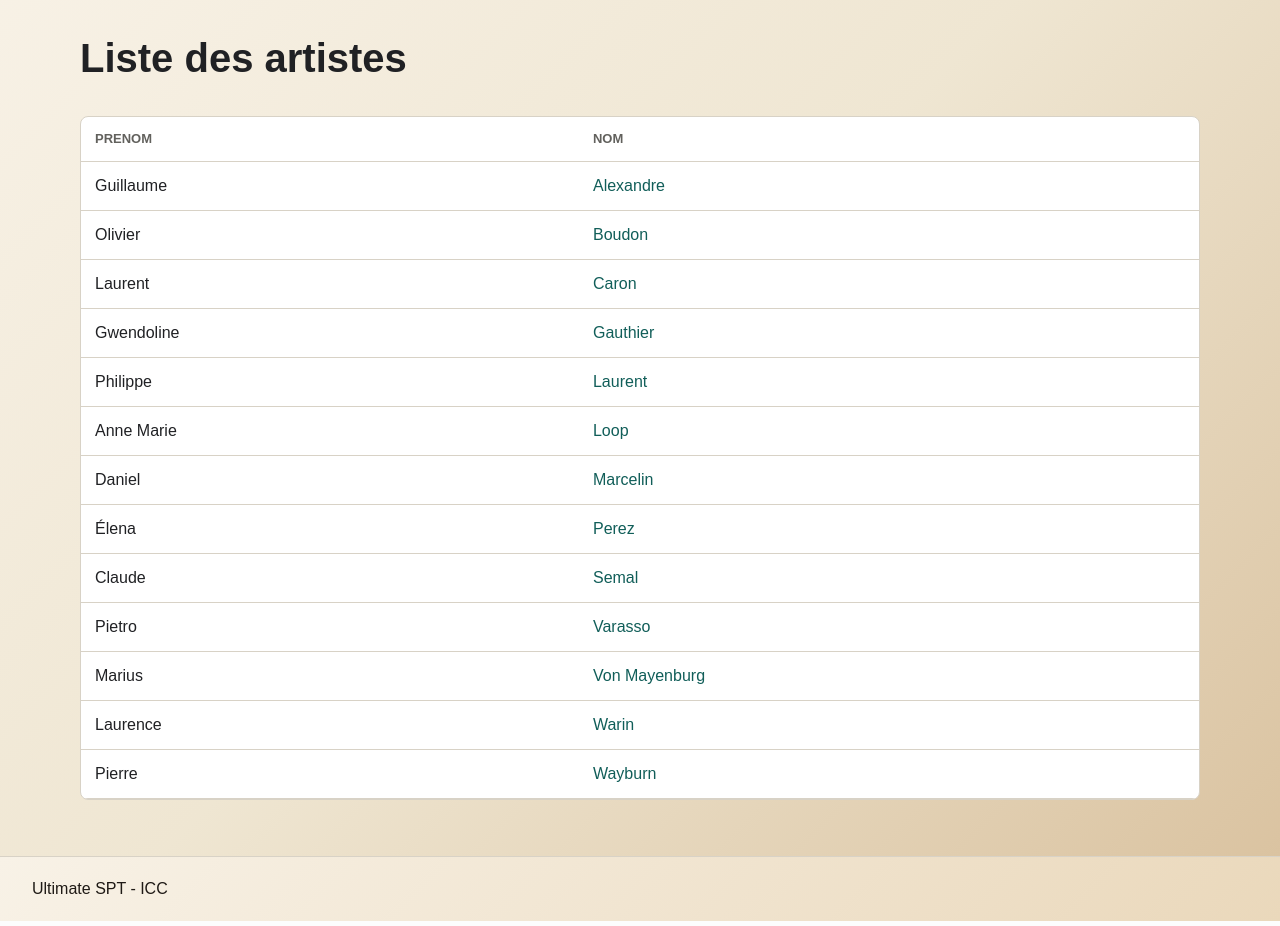
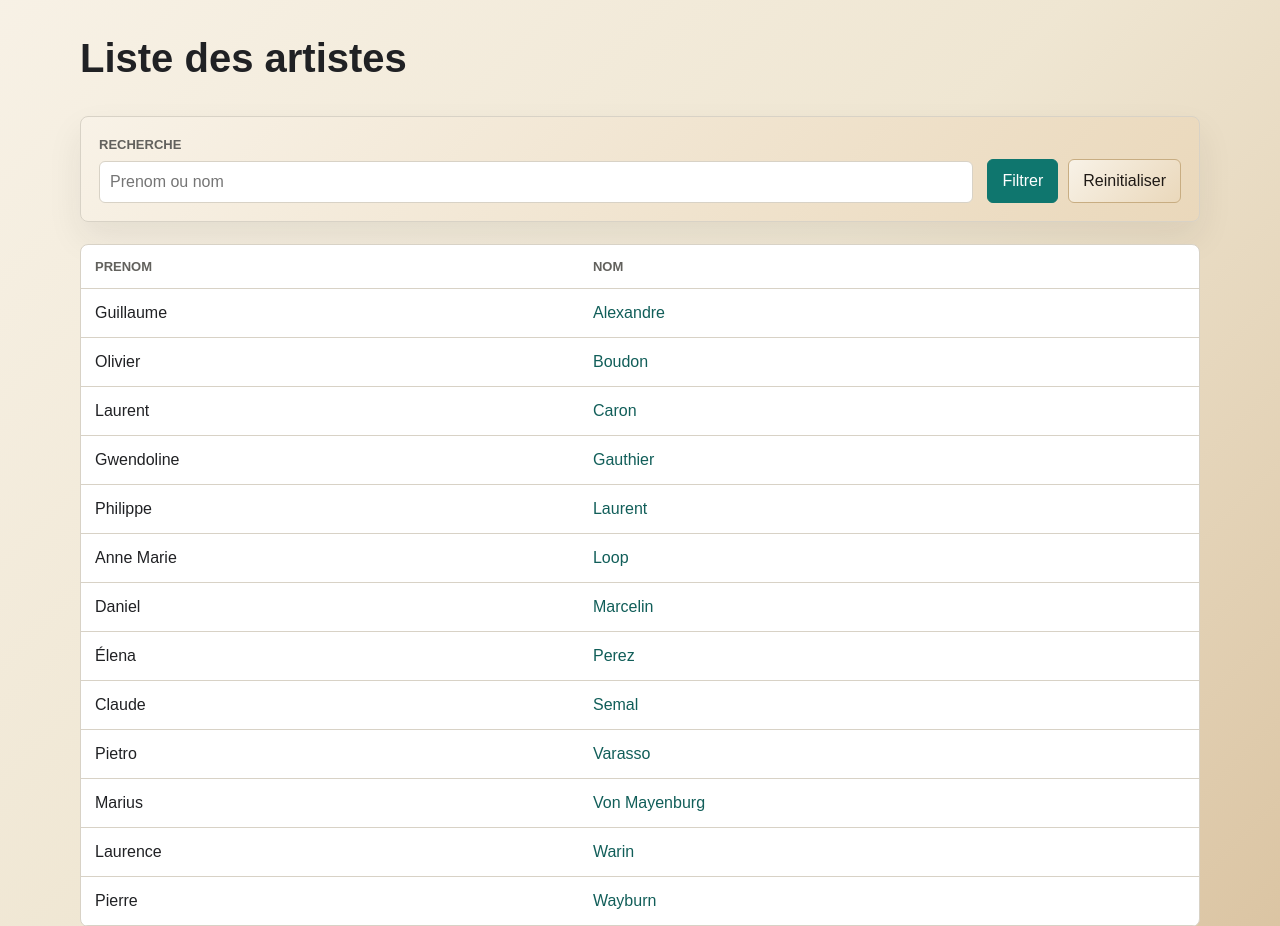
Before and after one commit to Dimson4448/reservationsDjango, a Django app: page /catalogue/artist/ in a window 1280 px wide. Shown: the part 81-1007 px from the top of the page. Run offline with Django 5.2, Linux system fonts and the light colour scheme; data comes from the database, SQL or seed files in the repository; parts of the project's set-up code (start-up, migrations or seed data) failed here and were passed over.

Commit message:
Add artist listing search

```diff
--- a/catalogue/static/catalogue/css/app.css
+++ b/catalogue/static/catalogue/css/app.css
@@ -225,6 +225,10 @@ input[type="submit"] {
 .filter-bar label {
     display: grid;
     gap: 6px;
+}
+
+.filter-bar.compact {
+    grid-template-columns: minmax(220px, 1fr) auto;
 }
 
 .filter-bar span {
--- a/catalogue/templates/artist/index.html
+++ b/catalogue/templates/artist/index.html
@@ -11,6 +11,17 @@
         <a class="button button-primary" href="{% url 'catalogue:artist-create' %}">Ajouter</a>
     {% endif %}
 </section>
+
+<form class="filter-bar compact" method="get">
+    <label>
+        <span>Recherche</span>
+        <input type="search" name="q" value="{{ query }}" placeholder="Prenom ou nom">
+    </label>
+    <div class="filter-actions">
+        <button class="button button-primary" type="submit">Filtrer</button>
+        <a class="button" href="{% url 'catalogue:artist-index' %}">Reinitialiser</a>
+    </div>
+</form>
 
 <div class="table-wrap">
     <table>
--- a/catalogue/views/artist.py
+++ b/catalogue/views/artist.py
@@ -1,5 +1,6 @@
 from django.contrib import messages
 from django.contrib.auth.decorators import login_required, permission_required
+from django.db.models import Q
 from django.shortcuts import get_object_or_404, redirect, render
 
 from catalogue.forms import ArtistForm
@@ -7,10 +8,17 @@ from catalogue.models import Artist
 
 
 def index(request):
+    query = request.GET.get("q", "").strip()
     artists = Artist.objects.all().order_by("lastname", "firstname")
+    if query:
+        artists = artists.filter(
+            Q(firstname__icontains=query)
+            | Q(lastname__icontains=query)
+        )
     return render(request, "artist/index.html", {
         "artists": artists,
         "title": "Liste des artistes",
+        "query": query,
     })
 
 
```
Also changed, not shown: catalogue/tests.py (+19 -0 lines).
